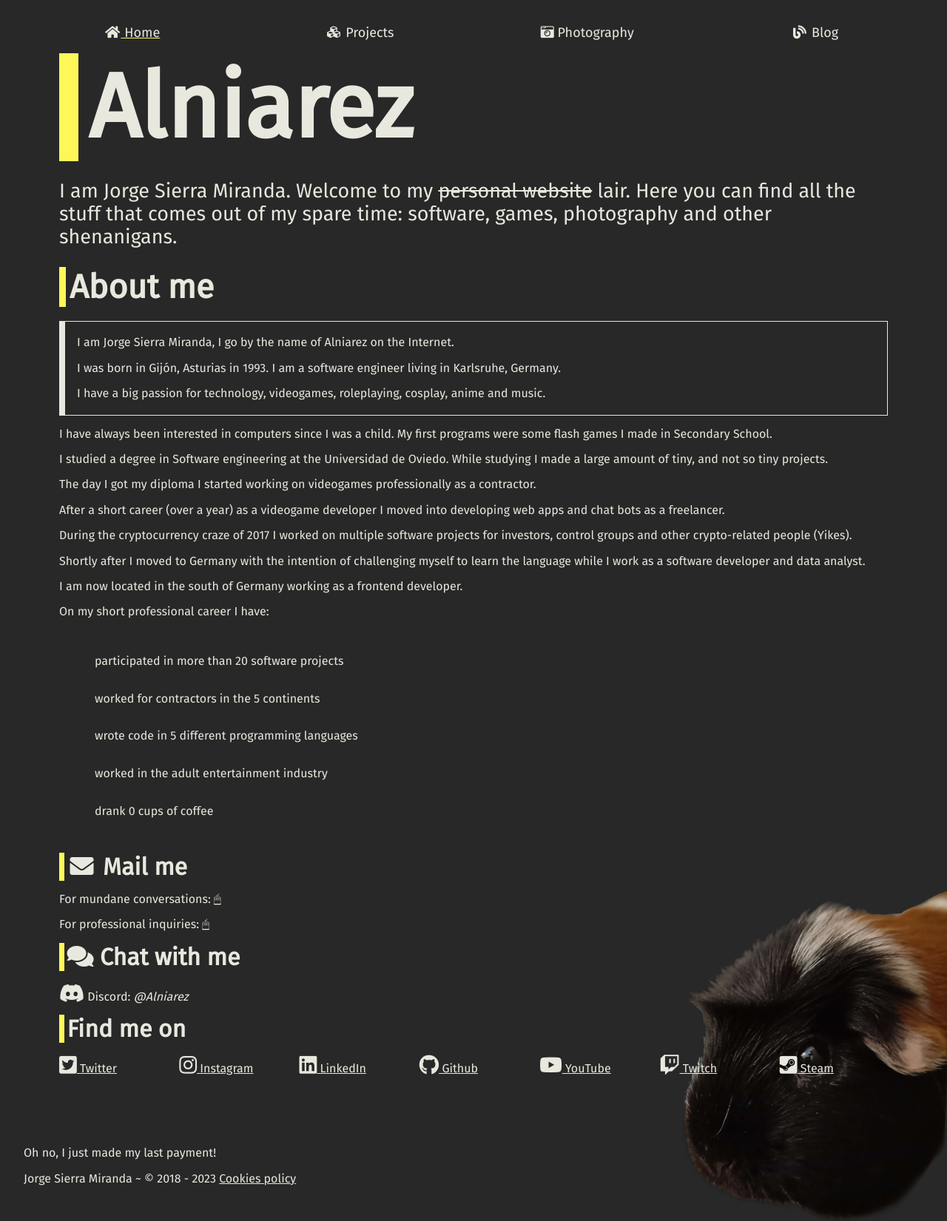
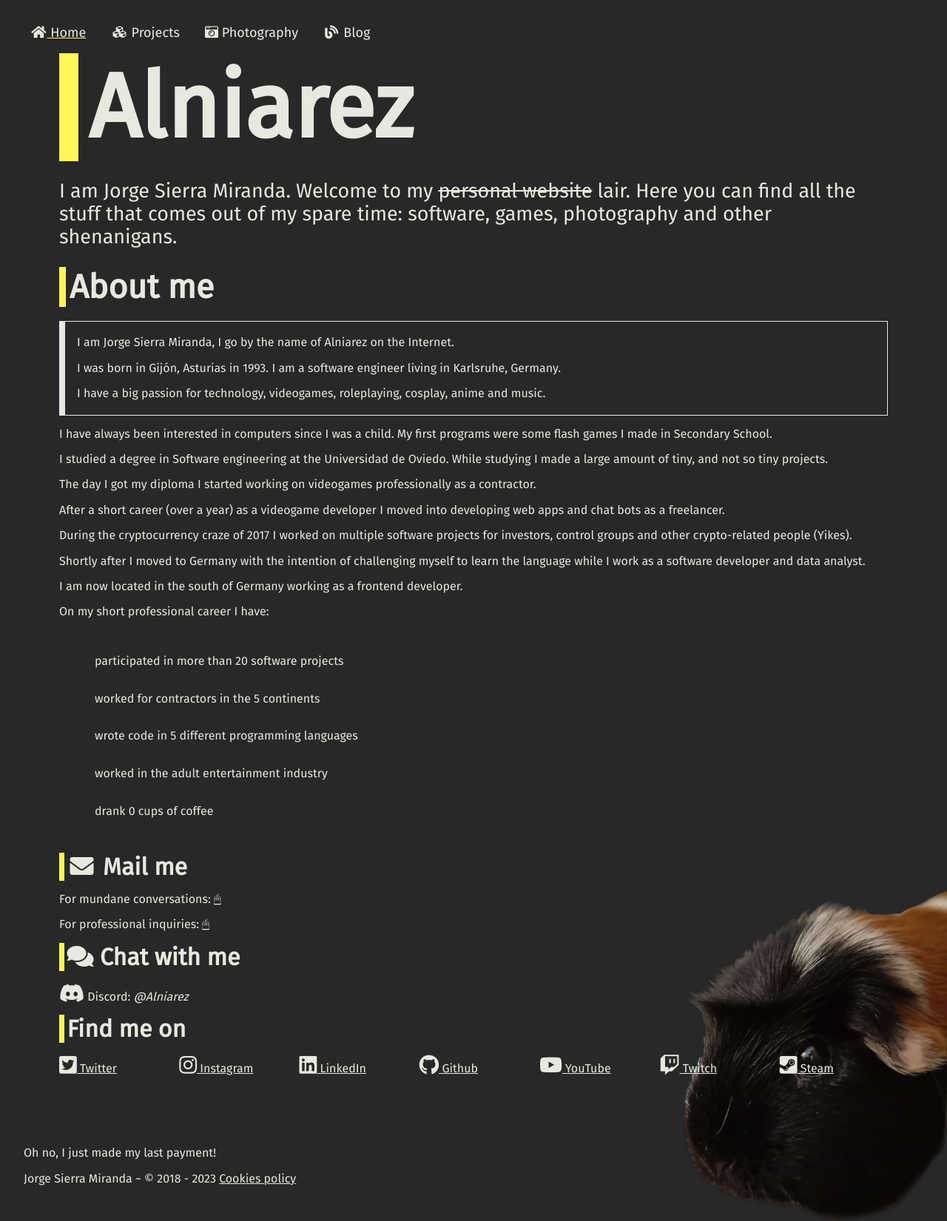
Before and after one commit to Alniarez/alniarez-web, a Jekyll site: the page built from index.md, in a window 1280 px wide. Shown: the whole page at 74% size. Built offline with Jekyll 4.4.1, drawn with Linux system fonts in a browser that asks for light colours; nearby versions of some CDN libraries.

Commit message:
Update navigation style from grid to flex

```diff
--- a/assets/css/style.css
+++ b/assets/css/style.css
@@ -220,15 +220,19 @@ main {
 /* Navitation */
 nav {
   grid-area: nav;
-  display: grid;
+
+  /*display: grid;
   grid-template-columns: repeat( auto-fit, minmax(125px, 1fr) );
   gap: 1.2rem 0.9rem;
+  */
 
   justify-items: center;
 
-  /*flex-flow: row wrap;
+  display: flex;
+  flex-flow: row wrap;
+  gap:1rem;
   justify-content: flex-start;
-  */
+
   /*
   position: -webkit-sticky;
   position: sticky;
@@ -378,7 +382,10 @@ table tr td {
   padding: 0 0.4em;
 }
 
-
 .limit-block pre {
   max-height: 35rem;
 }
+
+footer > #quote{
+  cursor: pointer;
+}
```
